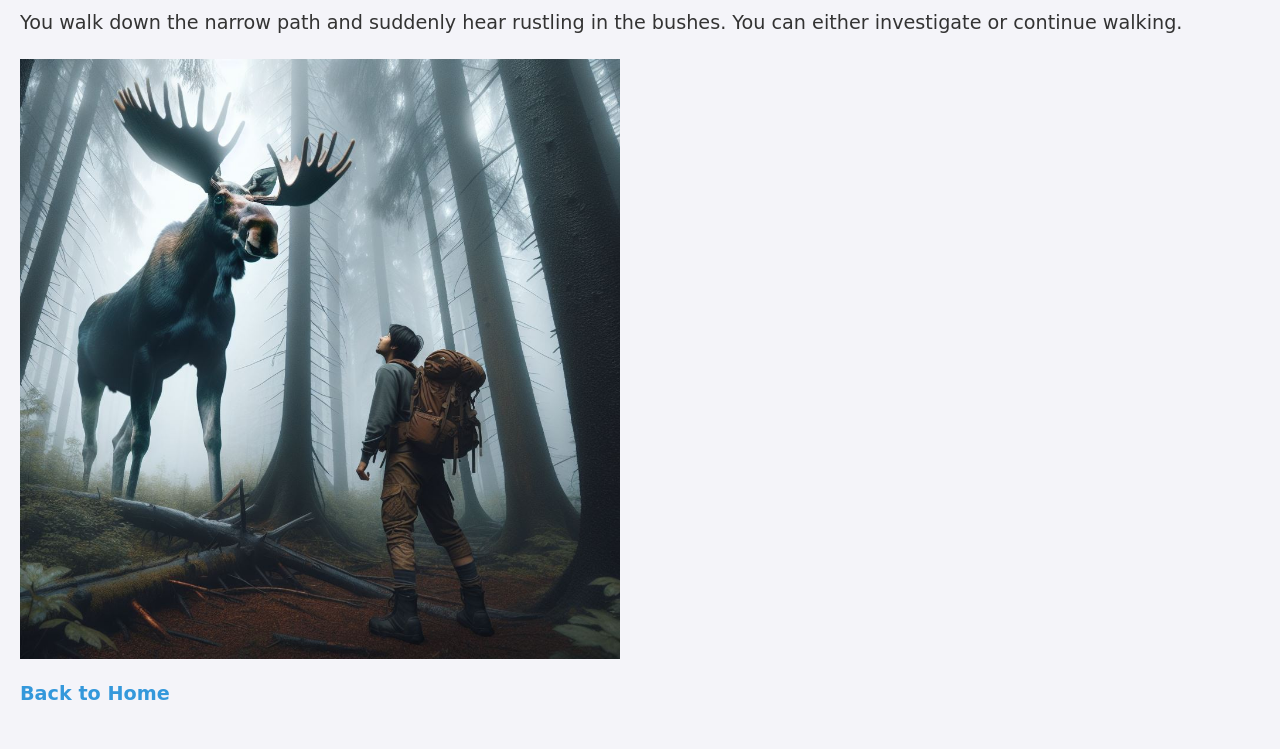
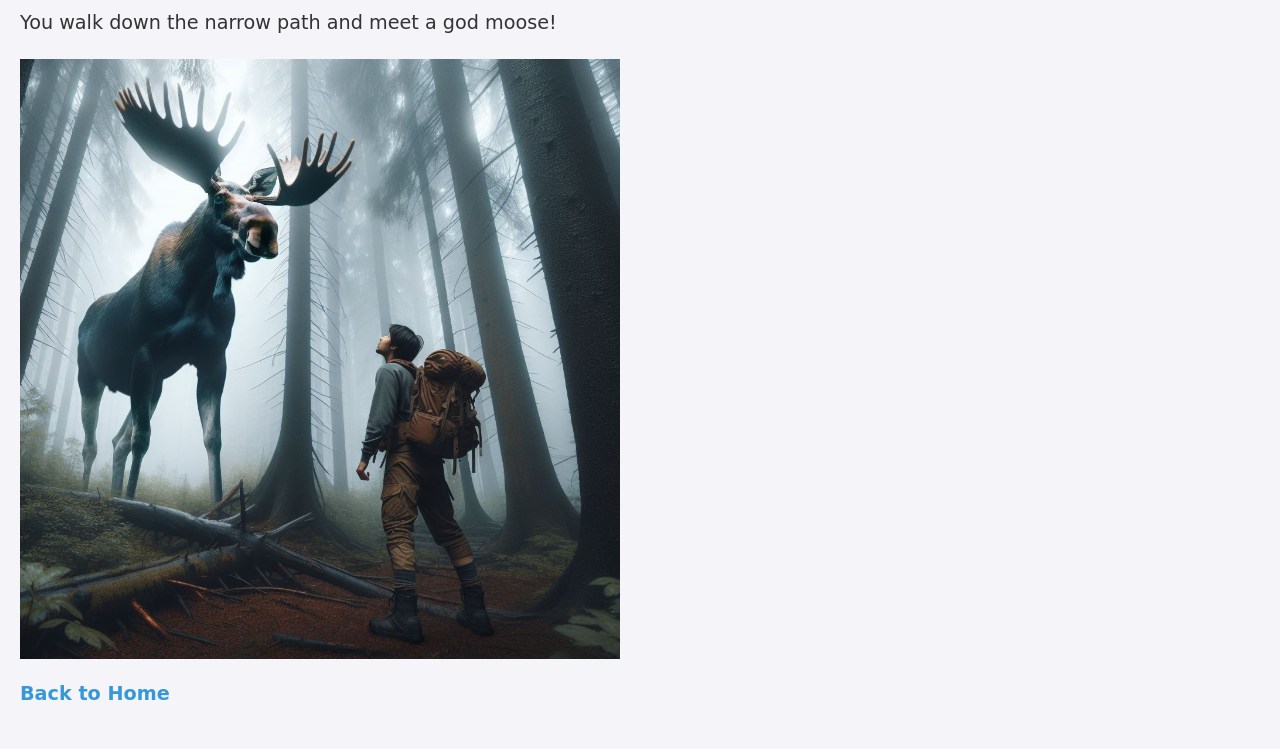
Before and after one commit to Luke0616/Luke0616.github.io, a plain HTML site: page wide-path.html in a window 1280 px wide. Shown: the part 91-840 px from the top of the page. Drawn offline with Linux system fonts and the light colour scheme.

Commit message:
Update wide-path.html

```diff
--- a/wide-path.html
+++ b/wide-path.html
@@ -8,7 +8,7 @@
 </head>
 <body>
     <h1>The Wide Path</h1>
-    <p>You walk down the narrow path and suddenly hear rustling in the bushes. You can either investigate or continue walking.</p>
+    <p>You walk down the narrow path and meet a god moose!</p>
     <img src="moose god.png" alt="Adventure Image">
     <p><a href="index.html">Back to Home</a></p>
 </body>
```
